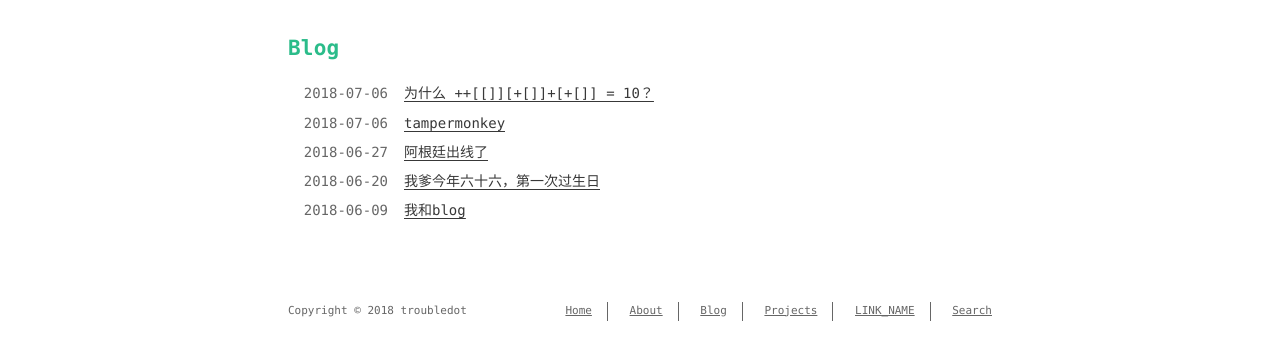
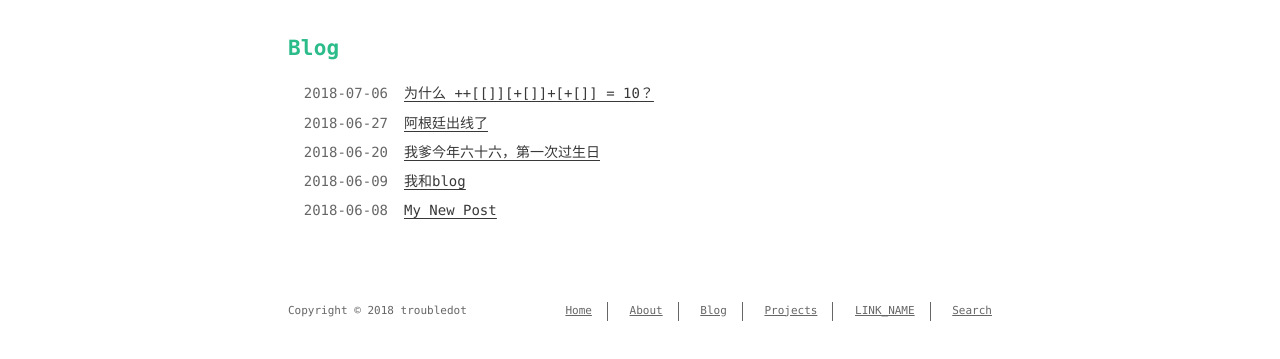
Before and after one commit to Troubledot/troubledot.GitHub.io, a plain HTML site: page index.html in a window 1280 px wide. Shown: the part 211-570 px from the top of the page. Drawn offline with Linux system fonts and the light colour scheme; a web font is replaced by a local one.

Commit message:
Site updated: 2018-07-08 17:21:51

```diff
--- a/index.html
+++ b/index.html
@@ -160,22 +160,6 @@
       <li class="post-item">
 
     <div class="meta">
-        <time datetime="2018-07-05T23:26:25.000Z" itemprop="datePublished">2018-07-06</time>
-    </div>
-
-
-        <span>
-
-        <a class="" href="/2018/07/06/tampermonkey/">tampermonkey</a>
-
-
-
-</span>
-      </li>
-
-      <li class="post-item">
-
-    <div class="meta">
         <time datetime="2018-06-27T11:04:30.000Z" itemprop="datePublished">2018-06-27</time>
     </div>
 
@@ -215,6 +199,22 @@
         <span>
 
         <a class="" href="/2018/06/09/关于blog/">我和blog</a>
+
+
+
+</span>
+      </li>
+
+      <li class="post-item">
+
+    <div class="meta">
+        <time datetime="2018-06-08T06:23:42.000Z" itemprop="datePublished">2018-06-08</time>
+    </div>
+
+
+        <span>
+
+        <a class="" href="/2018/06/08/My-New-Post/">My New Post</a>
 
 
 
```
Also changed, not shown: 2018/06/27/阿根廷出线了/index.html (+1 -1 lines), 2018/07/06/为什么 ++[[]][+[]]+[+[]] = 10？/index.html (+1 -1 lines), archives/2018/07/index.html (+0 -20 lines), archives/2018/index.html (+0 -20 lines), archives/index.html (+0 -20 lines), search.xml (+0 -9 lines).
